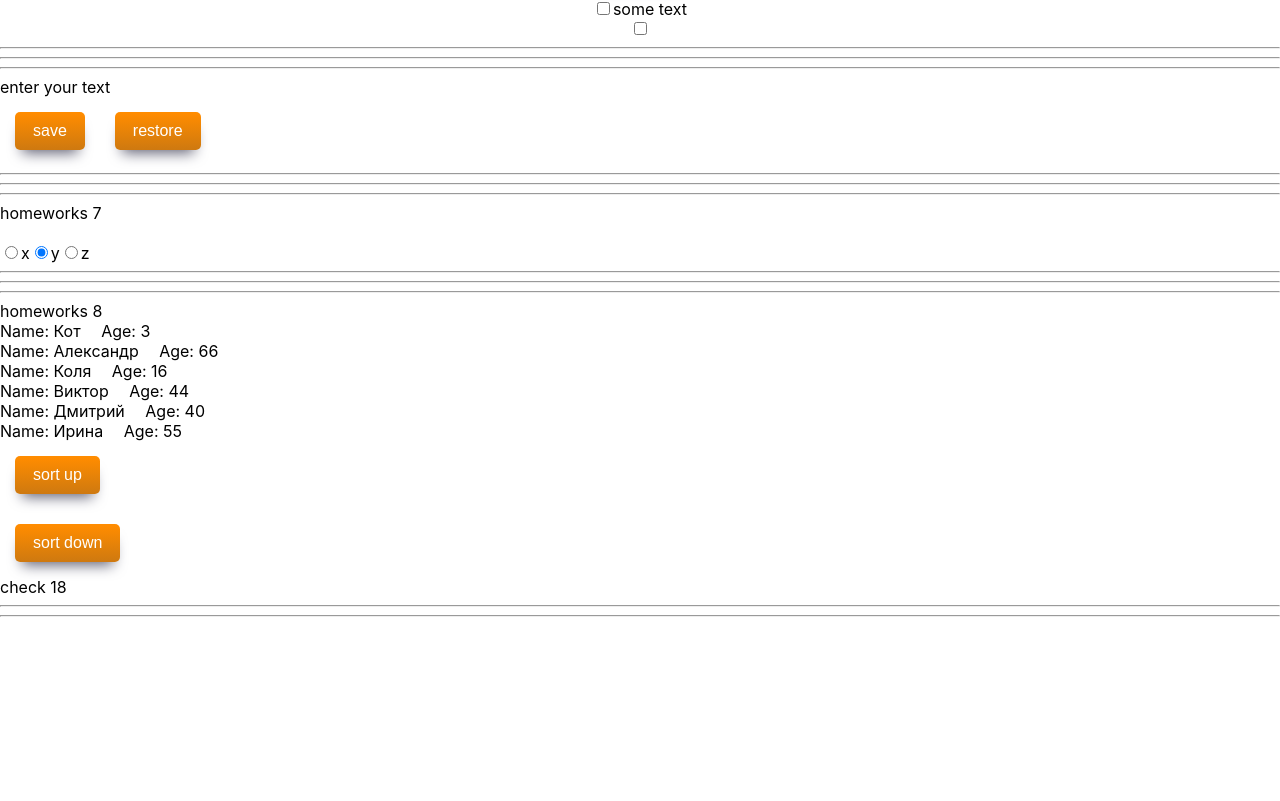
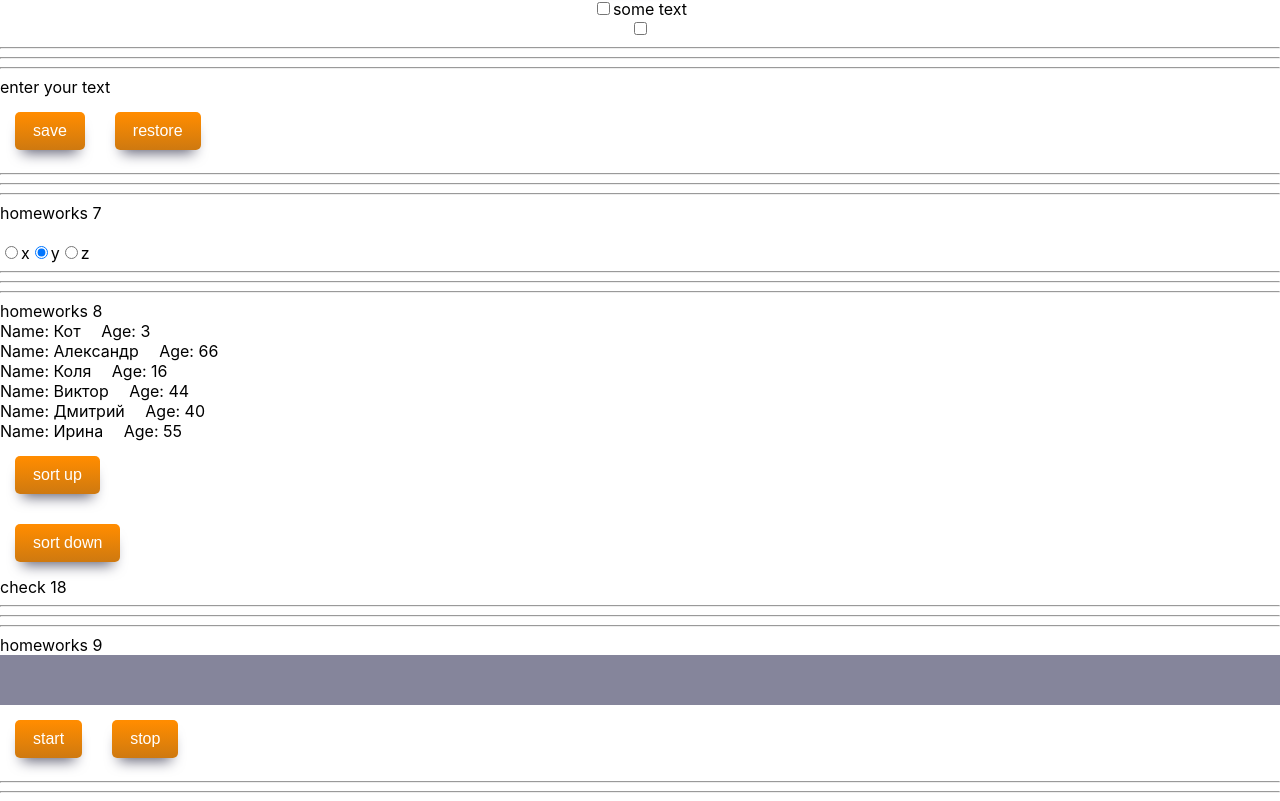
Before and after one commit to TatynaSilchenko/Featches, a React (Create React App) app: page /#/pre-junior in a window 1280 px wide. Shown: the part 1146-1947 px from the top of the page. Before the commit the page ends 1771 px from the top, so only its background shows below. Built offline with nearby package versions, Linux system fonts and the light colour scheme.

Commit message:
feat: clock with real time and date. toLocalTimeString, toLocalDateString

```diff
--- a/src/p1-main/m1-ui/u1-app/App.tsx
+++ b/src/p1-main/m1-ui/u1-app/App.tsx
@@ -8,6 +8,7 @@ import HW5 from "../../../p2-homeworks/h5/HW5";
 import HW6 from "../../../p2-homeworks/h6/HW6";
 import HW7 from "../../../p2-homeworks/h7/HW7";
 import HW8 from "../../../p2-homeworks/h8/HW8";
+import HW9 from "../../../p2-homeworks/h9/HW9";
 
 function App() {
     return (
@@ -21,6 +22,7 @@ function App() {
             <HW6/>
             <HW7/>
             <HW8/>
+            <HW9/>
 
 
         </div>
--- a/src/p2-homeworks/h8/HW8.tsx
+++ b/src/p2-homeworks/h8/HW8.tsx
@@ -2,9 +2,13 @@ import React, {useState} from 'react'
 import {homeWorkReducer} from './bll/homeWorkReducer'
 import SuperButton from '../h4/common/c2-SuperButton/SuperButton'
 
-// export type UserType =
+export type UserType ={
+    _id:number,
+    name:string,
+    age:number
+}
 
-const initialPeople = [
+const initialPeople:UserType[] = [
     {_id: 0, name: 'Кот', age: 3},
     {_id: 1, name: 'Александр', age: 66},
     {_id: 2, name: 'Коля', age: 16},
@@ -18,13 +22,14 @@ function HW8() {
 
     // need to fix any
     const finalPeople = people.map((p: any) => (
-        <div key={p._id}>
+        <div key={p._id} >
             Name: {p.name}&emsp;
             Age: {p.age}
         </div>
     ))
 
     const sortUp = () => setPeople([...homeWorkReducer(initialPeople, {type: 'sort', payload: 'up'})])
+    const check18 = () => setPeople([...homeWorkReducer(initialPeople, {type: 'sort', payload: 18})])
     const sortDown = () => setPeople([...homeWorkReducer(initialPeople, {type: 'sort', payload: 'down'})])
 
     return (
--- /dev/null
+++ b/src/p2-homeworks/h9/Clock.module.css
@@ -0,0 +1,8 @@
+.clockwrapper{
+    background-color: #85859b;
+    height: 50px;
+}
+
+.dateWrapper{
+    height: 25px;
+}
--- a/src/p2-homeworks/h9/Clock.tsx
+++ b/src/p2-homeworks/h9/Clock.tsx
@@ -1,35 +1,41 @@
 import React, {useState} from 'react'
 import SuperButton from '../h4/common/c2-SuperButton/SuperButton'
+import s from "./Clock.module.css"
 
 function Clock() {
     const [timerId, setTimerId] = useState<number>(0)
     const [date, setDate] = useState<Date>()
-    const [show, setShow] = useState<boolean>(false)
+    const [show, setShow] = useState<boolean>(true)
 
     const stop = () => {
         // stop
+        clearInterval(timerId)
     }
     const start = () => {
         stop()
         const id: number = window.setInterval(() => {
-            // setDate
+            setDate(new Date())
         }, 1000)
         setTimerId(id)
     }
 
     const onMouseEnter = () => {
         // show
+        setShow(true)
     }
     const onMouseLeave = () => {
         // close
+        setShow(false)
     }
 
-    const stringTime = 'Time' // fix with date
-    const stringDate = 'Date' // fix with date
+    // const stringTime = 'Time' // fix with date
+    const stringTime = date?.toLocaleTimeString() || <div></div>// fix with date
+    const stringDate = date?.toLocaleDateString() || <div></div>// fix with date
 
     return (
-        <div>
-            <div
+        <div >
+            <div className={s.clockwrapper}>
+            <div className={s.dateWrapper}
                 onMouseEnter={onMouseEnter}
                 onMouseLeave={onMouseLeave}
             >
@@ -37,11 +43,11 @@ function Clock() {
             </div>
 
             {show && (
-                <div>
+                <div className={s.dateWrapper}>
                     {stringDate}
                 </div>
             )}
-
+            </div>
             <SuperButton onClick={start}>start</SuperButton>
             <SuperButton onClick={stop}>stop</SuperButton>
 
```
